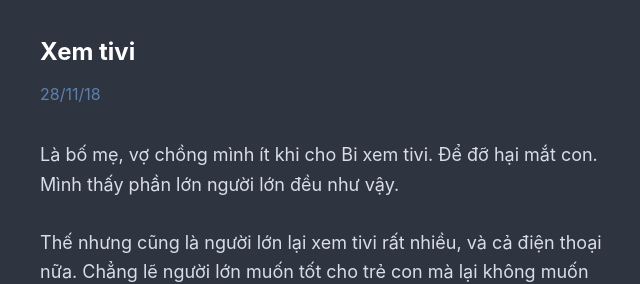
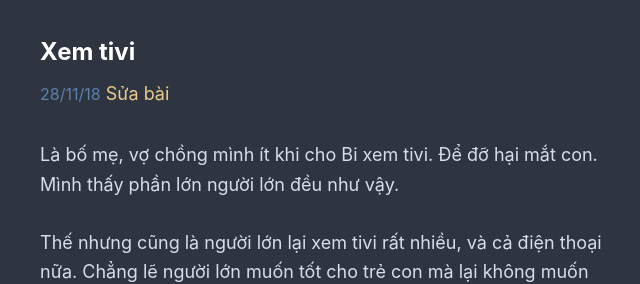
Before and after one commit to rilwis/hontap.info, a Jekyll site: the page built from _posts/2018-11-28-xem-tivi.md, in a window 1280 px wide. Shown: the top 284 px of the page, without its empty margins (316-956 px from the left). Built offline with Jekyll 4.4.1, drawn with Linux system fonts in a browser that asks for light colours; our own code applies the rules of GitHub Pages for plain Markdown files.

Commit message:
Update default.html

```diff
--- a/_layouts/default.html
+++ b/_layouts/default.html
@@ -10,7 +10,10 @@
 		<article>
 			<header>
 				<h1>{{ page.title }}</h1>
-				<time>{{ page.date | date: "%d/%m/%y" }}</time>
+				<div class="entry-meta">
+					<time>{{ page.date | date: "%d/%m/%y" }}</time>
+					<a target="_blank" href="//github.com/rilwis/hontap.info/edit/master/{{ page.date | date: "%y-%m-%d" }}-{{ page.path }}">Sửa bài</a>
+				</div>
 			</header>
 			<div class="entry-content">{{ content }}</div>
 		</article>
```
